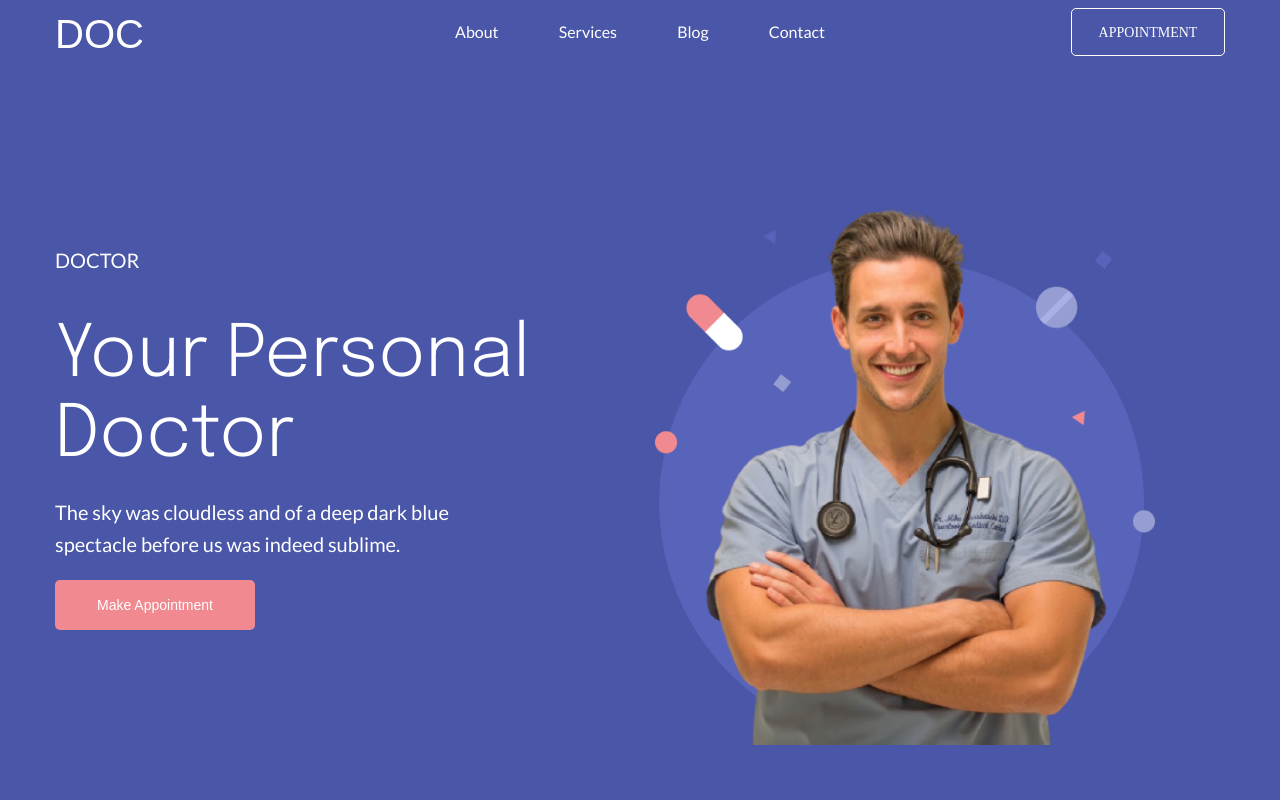
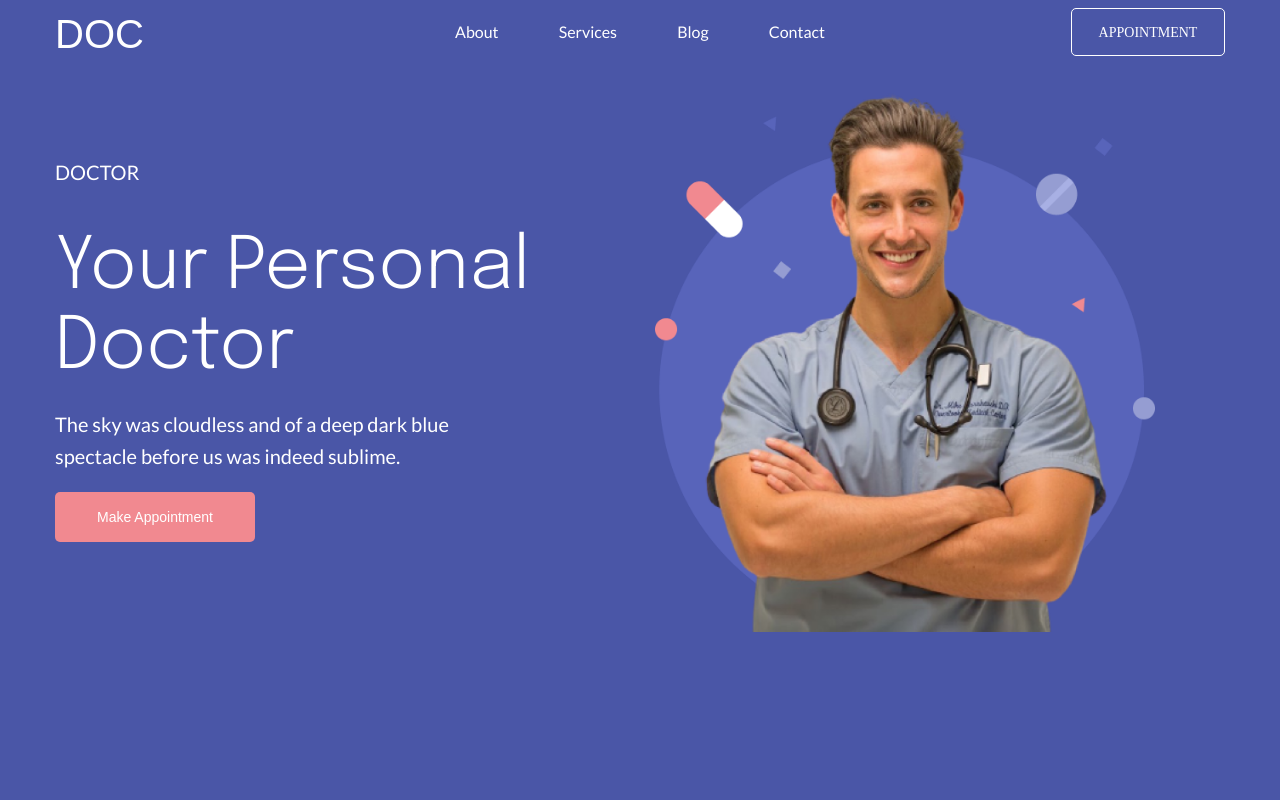
Before and after one commit to kodegoph/b1-mp1-jhon-rey, a plain HTML site: page index.html in a window 1280 px wide. Shown: the top 800 px of the page. Drawn offline with Linux system fonts and the light colour scheme; a web font is replaced by a local one.

Commit message:
adjusted home, removed padding, aligned center

```diff
--- a/assets/sass/pages/_home.scss
+++ b/assets/sass/pages/_home.scss
@@ -2,6 +2,7 @@
   // max-width: 144rem;
   // width: 100%;
   // margin: 0 auto;
+//   align-items: center;
 
   background-color: #4a56a7;
   padding-bottom: auto;
@@ -27,10 +28,11 @@
   margin-top: auto;
 }
 .hero__main {
-  padding-top: 18rem;
-  padding-bottom: 23rem;
+//   padding-top: 18rem;
+//   padding-bottom: 23rem;
   color: white;
-  display: block;
+//   display: block;
+// align-items: center;
 }
 
 .dropbtn{
```
Also changed, not shown: assets/sass/main.css, 1 other file.
